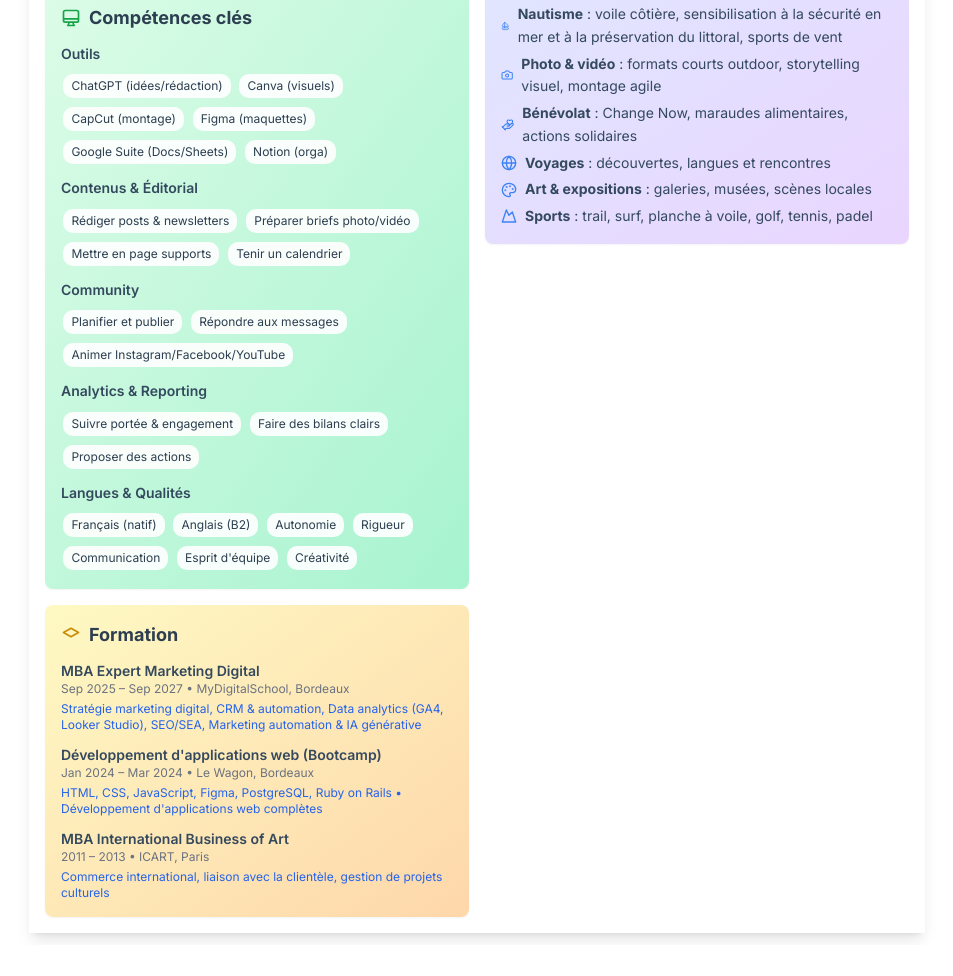
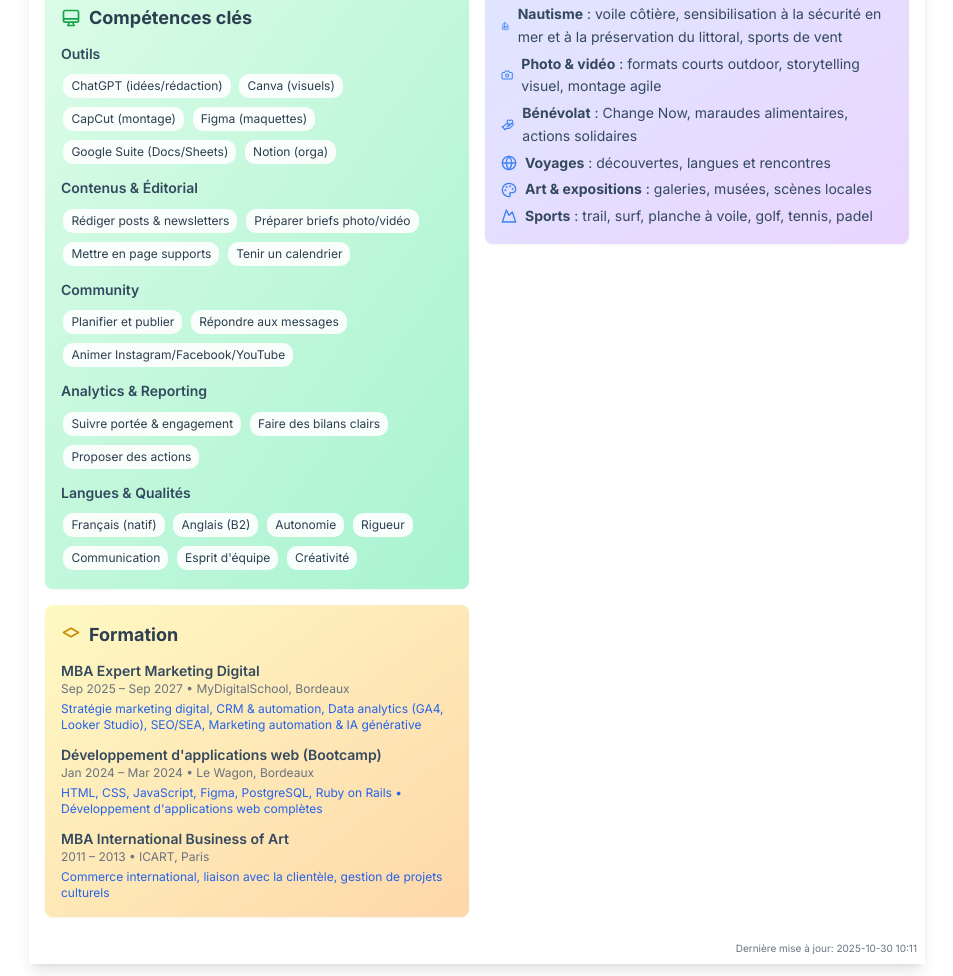
Before and after one commit to Sooruz85/cv-etienne, a website: page index.html in a window 1280 px wide. Shown: the part 849-1825 px from the top of the page, without its empty margins (163-1116 px from the left). Before the commit the page ends 1794 px from the top, so only its background shows below. Drawn offline with nearby package versions, Linux system fonts and the light colour scheme.

Commit message:
Footer: ajout horodatage version + PDF régénéré (vérif cache)

```diff
--- a/index.html
+++ b/index.html
@@ -392,6 +392,7 @@
                 </div>
             </div>
         </div>
+        <div class="p-2 text-[10px] text-gray-500 text-right">Dernière mise à jour: <!--VERSION_TS-->2025-10-30 10:11</div>
     </div>
 <script>
   if (window.lucide && window.lucide.createIcons) {
```
Also changed, not shown: 1 other file.
